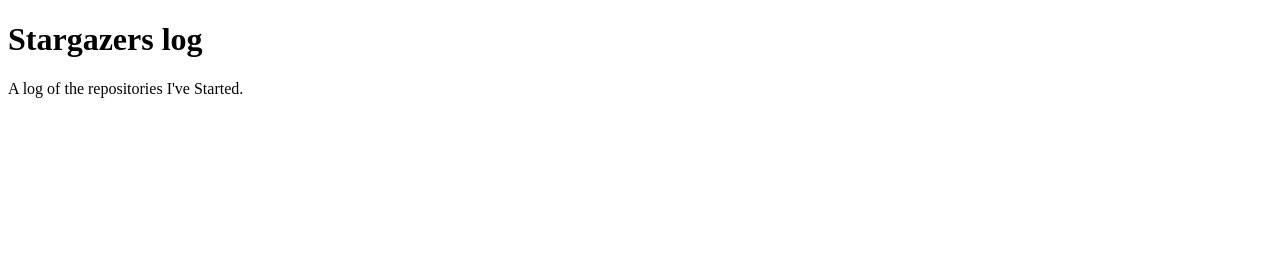
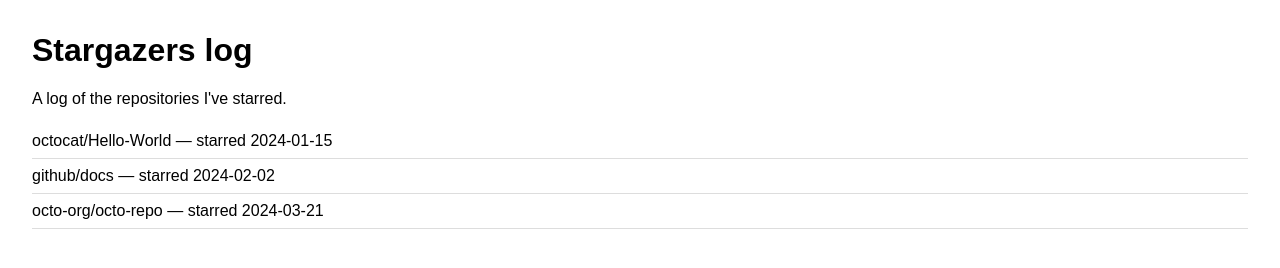
Before and after one commit to mandarohit/stargazers-log, a plain HTML site: page index.html in a window 1280 px wide. Drawn offline with Linux system fonts and the light colour scheme.

Commit message:
Add starred repositories list

```diff
--- /dev/null
+++ b/events.json
@@ -0,0 +1,5 @@
+[
+  { "name": "octocat/Hello-World", "starred": "2024-01-15" },
+  { "name": "github/docs", "starred": "2024-02-02" },
+  { "name": "octo-org/octo-repo", "starred": "2024-03-21" }
+]
--- a/index.html
+++ b/index.html
@@ -1,10 +1,14 @@
 <!DOCTYPE html>
-<html lang='en'>
+<html lang="en">
   <head>
-    <meta charset='utf-8'>
+    <meta charset="utf-8">
     <title>Stargazers log</title>
+    <link rel="stylesheet" href="style.css">
   </head>
   <body>
     <h1>Stargazers log</h1>
-    <p>A log of the repositories I've Started.</p>
+    <p>A log of the repositories I've starred.</p>
+    <ul id="starred"></ul>
+    <script src="script.js"></script>
   </body>
+</html>
--- /dev/null
+++ b/script.js
@@ -0,0 +1,10 @@
+fetch("events.json")
+  .then((response) => response.json())
+  .then((events) => {
+    const list = document.querySelector("#starred");
+    events.forEach((event) => {
+      const item = document.createElement("li");
+      item.textContent = `${event.name} — starred ${event.starred}`;
+      list.appendChild(item);
+    });
+  });
--- /dev/null
+++ b/style.css
@@ -0,0 +1,14 @@
+body {
+  font-family: sans-serif;
+  margin: 2rem;
+}
+
+ul {
+  list-style: none;
+  padding: 0;
+}
+
+li {
+  padding: 0.5rem 0;
+  border-bottom: 1px solid #ddd;
+}
```
